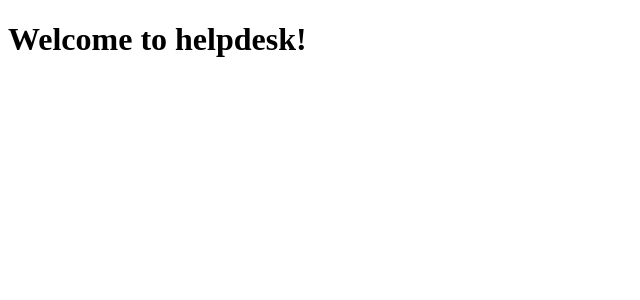
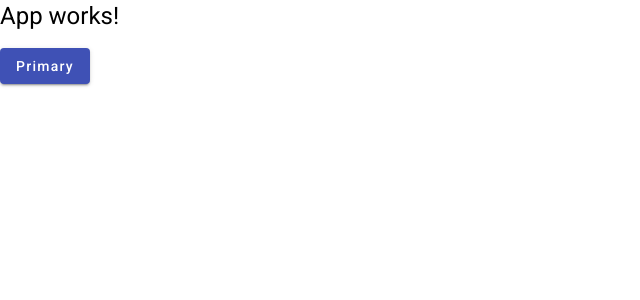
Before and after one commit to WignerSantos/helpdesk-front, an Angular app: page / in a window 1280 px wide. Shown: the top 300 px of the page, without its empty margins (0-640 px from the left). Built offline with nearby package versions, Linux system fonts and the light colour scheme.

Commit message:
Adding important imports to build the project

```diff
--- a/angular.json
+++ b/angular.json
@@ -55,6 +55,7 @@
               "src/assets"
             ],
             "styles": [
+              "@angular/material/prebuilt-themes/indigo-pink.css",
               "src/styles.css"
             ],
             "scripts": [],
--- a/package.json
+++ b/package.json
@@ -11,10 +11,12 @@
   "private": true,
   "dependencies": {
     "@angular/animations": "^17.0.0",
+    "@angular/cdk": "^17.0.5",
     "@angular/common": "^17.0.0",
     "@angular/compiler": "^17.0.0",
     "@angular/core": "^17.0.0",
     "@angular/forms": "^17.0.0",
+    "@angular/material": "^17.0.5",
     "@angular/platform-browser": "^17.0.0",
     "@angular/platform-browser-dynamic": "^17.0.0",
     "@angular/platform-server": "^17.0.0",
--- /dev/null
+++ b/src/app/app.component.html
@@ -0,0 +1,2 @@
+<h1>App works!</h1>
+<button mat-raised-button color="primary">Primary</button>
--- a/src/app/app.component.ts
+++ b/src/app/app.component.ts
@@ -2,12 +2,7 @@ import { Component } from '@angular/core';
 
 @Component({
   selector: 'app-root',
-  template: `
-    <h1>Welcome to {{title}}!</h1>
-
-    <router-outlet></router-outlet>
-  `,
-  styles: []
+  templateUrl: 'app.component.html'
 })
 export class AppComponent {
   title = 'helpdesk';
--- a/src/index.html
+++ b/src/index.html
@@ -6,8 +6,10 @@
   <base href="/">
   <meta name="viewport" content="width=device-width, initial-scale=1">
   <link rel="icon" type="image/x-icon" href="favicon.ico">
+  <link href="https://fonts.googleapis.com/css2?family=Roboto:wght@300;400;500&display=swap" rel="stylesheet">
+  <link href="https://fonts.googleapis.com/icon?family=Material+Icons" rel="stylesheet">
 </head>
-<body>
+<body class="mat-typography">
   <app-root></app-root>
 </body>
 </html>
--- a/src/styles.css
+++ b/src/styles.css
@@ -1 +1,4 @@
 /* You can add global styles to this file, and also import other style files */
+
+html, body { height: 100%; }
+body { margin: 0; font-family: Roboto, "Helvetica Neue", sans-serif; }
```
Also changed, not shown: src/app/app.module.ts (+47 -1 lines), 1 other file (tests, documents, lock files or other folders).
